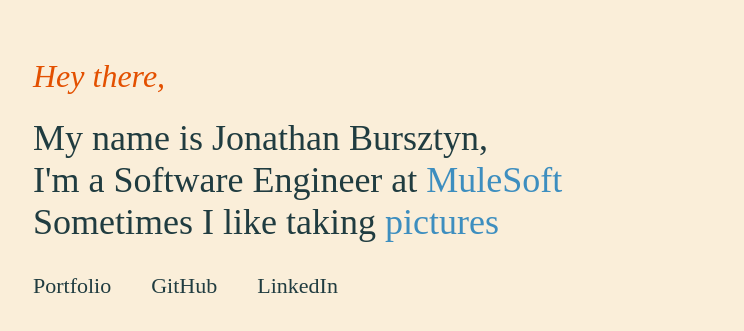
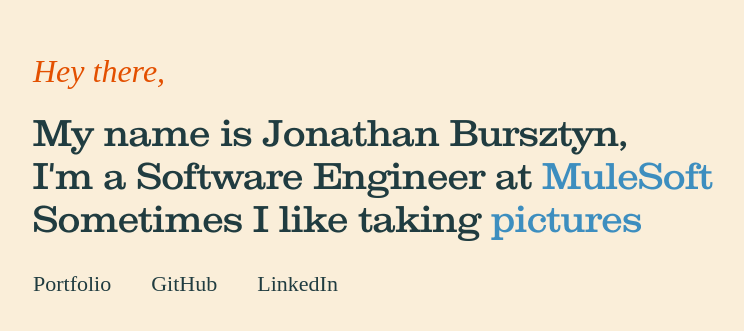
Before and after one commit to jonybur/jonybur.github.io, a React (Create React App) app: page / in a window 1280 px wide. Shown: the part 181-512 px from the top of the page, without its empty margins (35-779 px from the left). Built offline with nearby package versions, Linux system fonts and the light colour scheme.

Commit message:
Made animations

```diff
--- a/public/index.html
+++ b/public/index.html
@@ -1,10 +1,8 @@
 <!doctype html>
 <html lang="en">
   <head>
-
     <script src="https://use.typekit.net/pom1mnz.js"></script>
     <script>try{Typekit.load({ async: true });}catch(e){}</script>
-
     <meta charset="utf-8">
     <meta name="viewport" content="width=device-width, initial-scale=1, shrink-to-fit=no">
     <meta name="theme-color" content="#000000">
--- a/src/App.js
+++ b/src/App.js
@@ -9,8 +9,8 @@
 
   render() {
     return (
-      <div className="header">
-        <div>
+      <div className="wrapper">
+        <div className="header">
           <h1>Hey there,</h1>
           <p>My name is Jonathan Bursztyn,</p>
           <p>I'm a Software Engineer at <a href="https://www.mulesoft.com">MuleSoft</a></p>
--- a/src/styles.css
+++ b/src/styles.css
@@ -1,10 +1,12 @@
-// orange: e35000
-// blue: 3d8ebf
-// dark blue: 203c40
+/*
+orange: e35000
+blue: 3d8ebf
+dark blue: 203c40
+*/
 
 @font-face {
-    font-family: Clarendon;
-    src: url("clarendon.otf") format("opentype");
+  font-family: Clarendon;
+  src: url("clarendon.otf") format("opentype");
 }
 
 body {
@@ -29,13 +31,14 @@
   text-decoration: none;
 }
 
-.header a {
-  color: #3d8ebf;
+.wrapper {
+  padding-top: 205px;
+  padding-left: 60px;
 }
 
+/* header */
+
 .header {
-  padding-top: 210px;
-  padding-left: 60px;
   width: 70vw;
   display: -ms-flexbox;
   display: block;
@@ -43,6 +46,22 @@
   -ms-flex-direction: column;
   flex-direction: column;
 }
+
+.header a {
+  color: #3d8ebf;
+}
+
+.header a:link,
+.header a:visited {
+  transition: color 0.2s;
+}
+
+.header a:hover,
+.header a:active {
+  color: #1A5172;
+}
+
+/* links */
 
 .links {
   font-family: "cooper-black-std";
```
